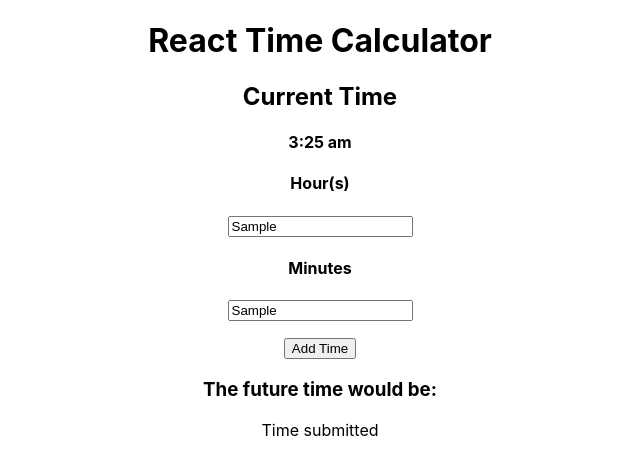
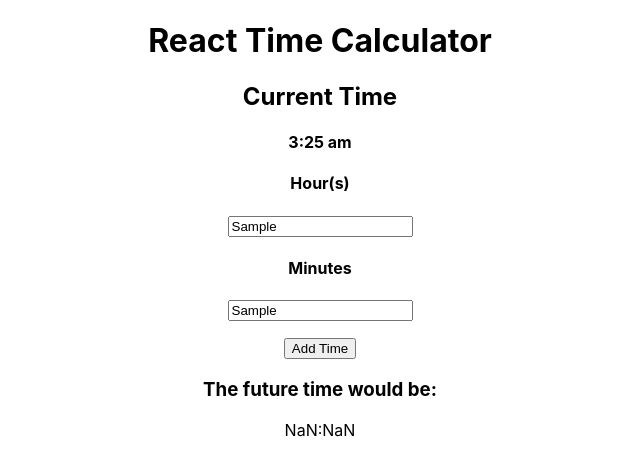
Before and after one commit to jffelix/React-Time-Calculator, a React (Create React App) app in the folder react-time-calculator/: page / in a window 1280 px wide. Both pictures are taken after typing "Sample", "Sample" into the empty fields and a click on the button "Add Time". Shown: the top 476 px of the page, without its empty margins (320-960 px from the left). Built offline with nearby package versions, Linux system fonts and the light colour scheme.

Commit message:
Rendered newTimeDisplay

```diff
--- a/react-time-calculator/src/App.js
+++ b/react-time-calculator/src/App.js
@@ -70,7 +70,7 @@ function App() {
       console.log("totalCalculatedMinutes: ", totalCalculatedMinutes);
 
 
-      setNewTimeDisplay(getCalculatedTime(totalCalculatedMinutes));
+      setNewTimeDisplay(getCalculatedTime(totalCalculatedMinutes).toString());
       console.log("newTimeDisplay: ", newTimeDisplay);
 
       // setHoursInput("");
@@ -106,7 +106,7 @@ function App() {
               <h3>The future time would be: </h3>
               {
                 !newTimeDisplay ? null :
-                <div>Time submitted</div>
+                <div>{newTimeDisplay}</div>
               }
             </div>
           </div>
```
